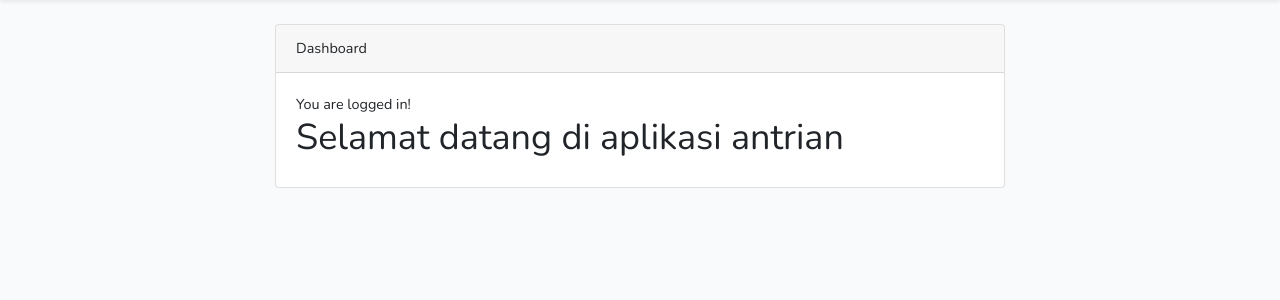
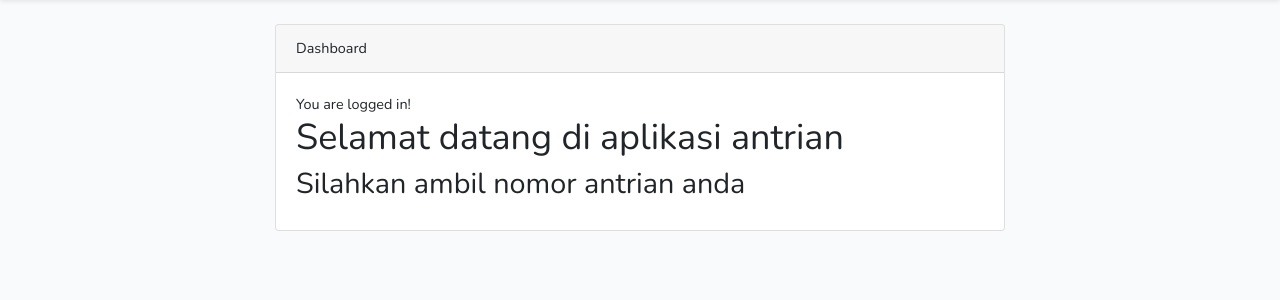
Before and after one commit to ahyas/aplikasi_antrian_pa_kaimana, a Laravel app: page /home in a window 1280 px wide. Shown: the part 55-355 px from the top of the page. Run offline with Laravel 8, Linux system fonts and the light colour scheme; the visitor is signed in with stand-in values (Sample User, id 1).

Commit message:
Add more greeting massage

```diff
--- a/resources/views/home.blade.php
+++ b/resources/views/home.blade.php
@@ -17,6 +17,7 @@
                     You are logged in!
 
                     <h1>Selamat datang di aplikasi antrian</h1>
+                    <h2>Silahkan ambil nomor antrian anda</h2>
                 </div>
             </div>
         </div>
```
